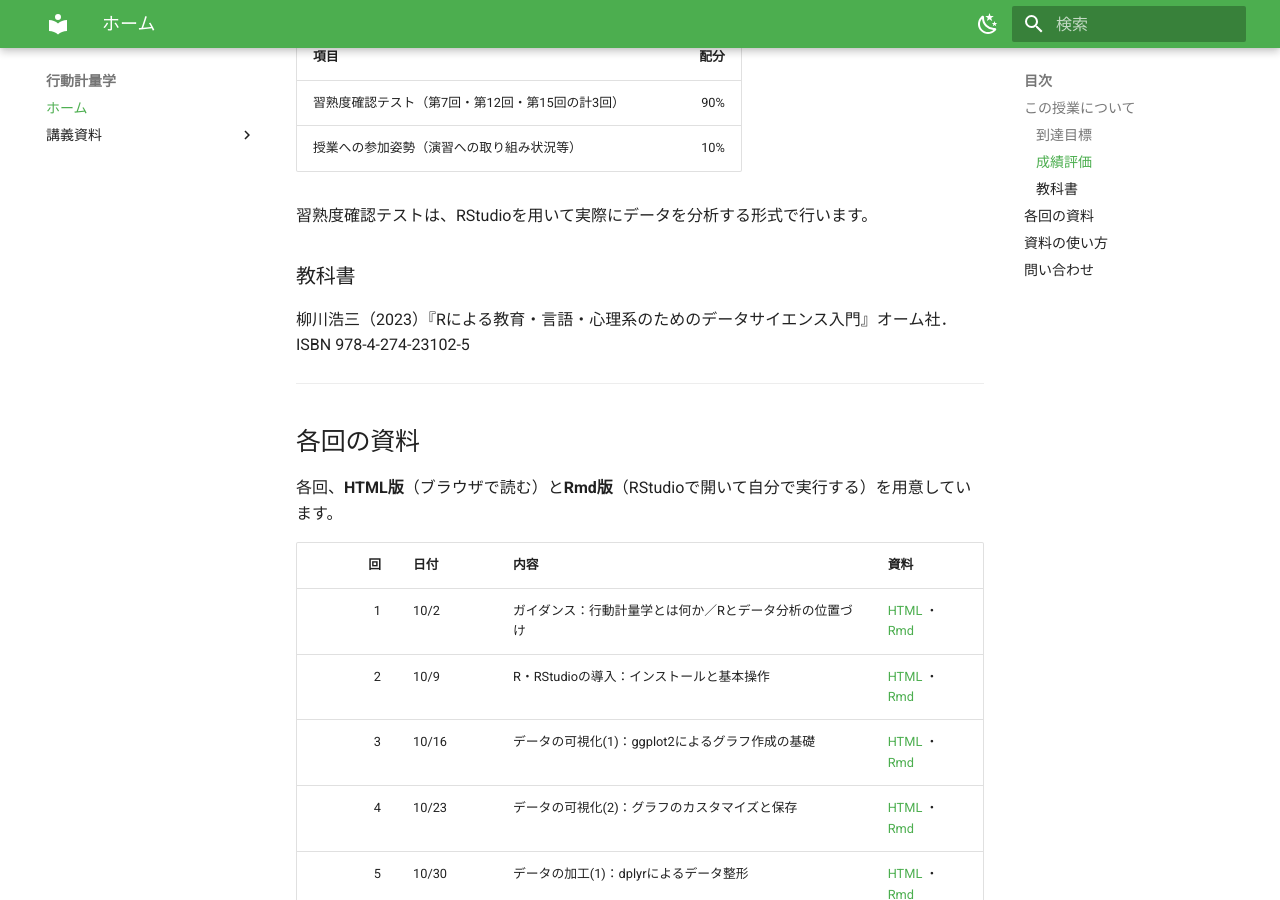
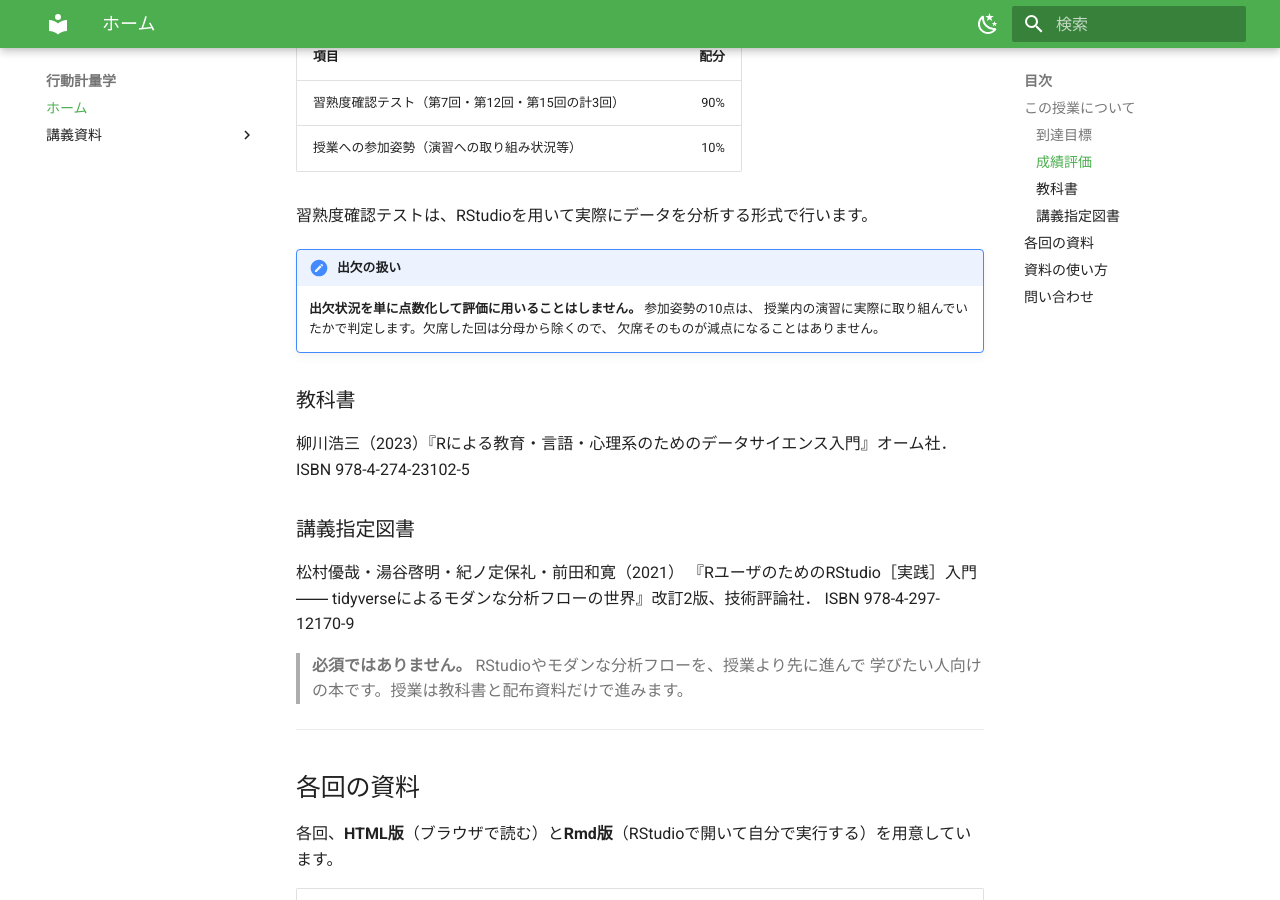
Before and after one commit to aonoa68/kodo-keiryo, an MkDocs documentation site: the page built from docs/index.md, in a window 1280 px wide and 900 px high, scrolled down 748 px. Built offline with MkDocs 1.6.1 and Material for MkDocs 9.7.7, drawn with Linux system fonts in a browser that asks for light colours.

Commit message:
講義指定図書と出欠の扱いを掲載
シラバス（令和8年度）と突き合わせて、サイトに載っていなかった2点を追記。

- 講義指定図書：松村ほか（2021）『RユーザのためのRStudio［実践］入門』改訂2版
  必須ではない旨も明記
- 出欠の扱い：シラバスに「出欠状況を単に点数化して評価に用いることはしない」
  とあるため、その方針を学生にも明示

Co-Authored-By: Claude Opus 5 (1M context) <noreply@anthropic.com>
Claude-Session: https://claude.ai/code/session_01QwnKWjqZqHFRgsRphGhnWF

```diff
--- a/docs/index.md
+++ b/docs/index.md
@@ -27,9 +27,24 @@
 
 習熟度確認テストは、RStudioを用いて実際にデータを分析する形式で行います。
 
+!!! note "出欠の扱い"
+    **出欠状況を単に点数化して評価に用いることはしません。** 参加姿勢の10点は、
+    授業内の演習に実際に取り組んでいたかで判定します。欠席した回は分母から除くので、
+    欠席そのものが減点になることはありません。
+
 ### 教科書
 
-柳川浩三（2023）『Rによる教育・言語・心理系のためのデータサイエンス入門』オーム社．ISBN 978-4-274-23102-5
+柳川浩三（2023）『Rによる教育・言語・心理系のためのデータサイエンス入門』オーム社．
+ISBN 978-4-274-23102-5
+
+### 講義指定図書
+
+松村優哉・湯谷啓明・紀ノ定保礼・前田和寛（2021）
+『RユーザのためのRStudio［実践］入門 ―― tidyverseによるモダンな分析フローの世界』改訂2版、技術評論社．
+ISBN 978-4-297-12170-9
+
+> **必須ではありません。** RStudioやモダンな分析フローを、授業より先に進んで
+> 学びたい人向けの本です。授業は教科書と配布資料だけで進みます。
 
 ---
 
```
